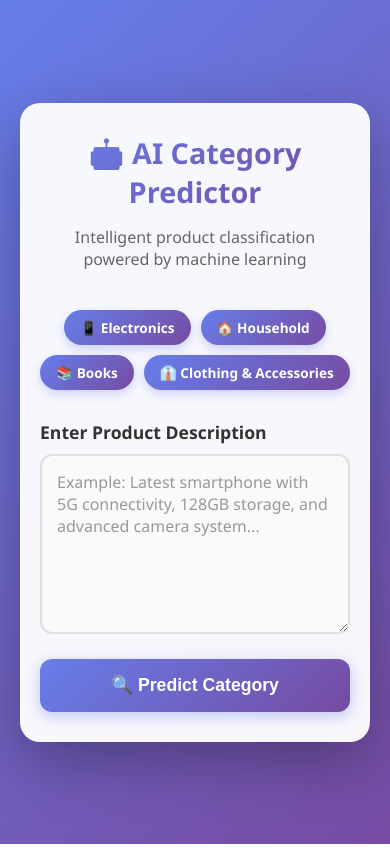
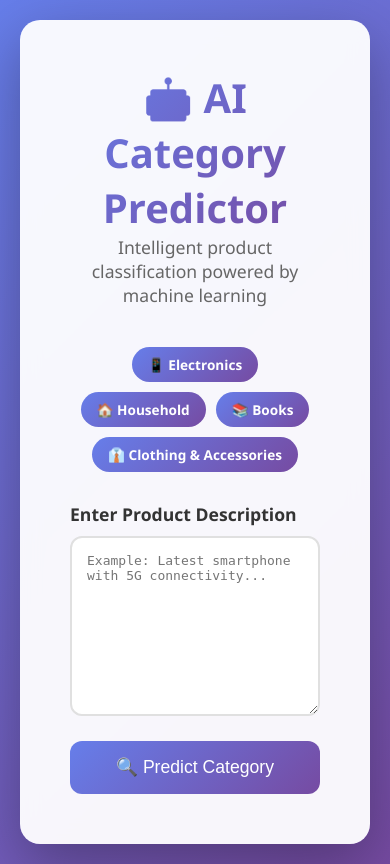
Before and after one commit to Shoaib940/Product-Classification, a Flask app: page / in a window 390 px wide. Run offline with Flask 3, Linux system fonts and the light colour scheme; parts of the project's set-up code (start-up, migrations or seed data) failed here and were passed over.

Commit message:
Update index.html

```diff
--- a/templates/index.html
+++ b/templates/index.html
@@ -5,189 +5,29 @@
     <meta name="viewport" content="width=device-width, initial-scale=1.0">
     <title>AI Product Category Predictor</title>
     <style>
-        * {
-            margin: 0;
-            padding: 0;
-            box-sizing: border-box;
-        }
-
-        body {
-            font-family: 'Segoe UI', Tahoma, Geneva, Verdana, sans-serif;
-            background: linear-gradient(135deg, #667eea 0%, #764ba2 100%);
-            min-height: 100vh;
-            display: flex;
-            align-items: center;
-            justify-content: center;
-            padding: 20px;
-        }
-
-        .container {
-            background: rgba(255, 255, 255, 0.95);
-            backdrop-filter: blur(10px);
-            border-radius: 20px;
-            box-shadow: 0 20px 60px rgba(0, 0, 0, 0.3);
-            max-width: 800px;
-            width: 100%;
-            padding: 50px;
-            animation: slideIn 0.5s ease-out;
-        }
-
-        @keyframes slideIn {
-            from {
-                opacity: 0;
-                transform: translateY(30px);
-            }
-            to {
-                opacity: 1;
-                transform: translateY(0);
-            }
-        }
-
-        h1 {
-            color: #667eea;
-            font-size: 2.5em;
-            margin-bottom: 15px;
-            text-align: center;
-            background: linear-gradient(135deg, #667eea 0%, #764ba2 100%);
-            -webkit-background-clip: text;
-            -webkit-text-fill-color: transparent;
-            background-clip: text;
-        }
-
-        .subtitle {
-            text-align: center;
-            color: #666;
-            margin-bottom: 40px;
-            font-size: 1.1em;
-        }
-
-        .categories-preview {
-            display: flex;
-            flex-wrap: wrap;
-            gap: 10px;
-            justify-content: center;
-            margin-bottom: 30px;
-        }
-
-        .category-badge {
-            background: linear-gradient(135deg, #667eea 0%, #764ba2 100%);
-            color: white;
-            padding: 8px 16px;
-            border-radius: 20px;
-            font-size: 0.85em;
-            font-weight: 600;
-            box-shadow: 0 4px 10px rgba(102, 126, 234, 0.3);
-        }
-
-        label {
-            display: block;
-            color: #333;
-            font-weight: 600;
-            margin-bottom: 10px;
-            font-size: 1.1em;
-        }
-
-        textarea {
-            width: 100%;
-            height: 180px;
-            padding: 15px;
-            border: 2px solid #e0e0e0;
-            border-radius: 12px;
-            font-size: 1em;
-            font-family: inherit;
-            resize: vertical;
-            transition: all 0.3s ease;
-            background: #fafafa;
-        }
-
-        textarea:focus {
-            outline: none;
-            border-color: #667eea;
-            background: white;
-            box-shadow: 0 0 0 4px rgba(102, 126, 234, 0.1);
-        }
-
-        textarea::placeholder {
-            color: #999;
-        }
-
-        button {
-            width: 100%;
-            padding: 16px;
-            margin-top: 20px;
-            background: linear-gradient(135deg, #667eea 0%, #764ba2 100%);
-            color: white;
-            border: none;
-            border-radius: 12px;
-            font-size: 1.1em;
-            font-weight: 600;
-            cursor: pointer;
-            transition: all 0.3s ease;
-            box-shadow: 0 4px 15px rgba(102, 126, 234, 0.4);
-        }
-
-        button:hover {
-            transform: translateY(-2px);
-            box-shadow: 0 6px 20px rgba(102, 126, 234, 0.5);
-        }
-
-        button:active {
-            transform: translateY(0);
-        }
-
-        .result {
-            margin-top: 30px;
-            padding: 25px;
-            background: linear-gradient(135deg, #667eea 0%, #764ba2 100%);
-            color: white;
-            border-radius: 12px;
-            text-align: center;
-            animation: fadeIn 0.5s ease-out;
-            box-shadow: 0 10px 30px rgba(102, 126, 234, 0.3);
-        }
-
-        @keyframes fadeIn {
-            from {
-                opacity: 0;
-                transform: scale(0.9);
-            }
-            to {
-                opacity: 1;
-                transform: scale(1);
-            }
-        }
-
-        .result-label {
-            font-size: 0.9em;
-            opacity: 0.9;
-            margin-bottom: 8px;
-        }
-
-        .result-category {
-            font-size: 2em;
-            font-weight: bold;
-            text-transform: uppercase;
-            letter-spacing: 1px;
-        }
-
-        .icon {
-            font-size: 3em;
-            margin-bottom: 10px;
-        }
-
-        @media (max-width: 600px) {
-            .container {
-                padding: 30px 20px;
-            }
-
-            h1 {
-                font-size: 1.8em;
-            }
-
-            .subtitle {
-                font-size: 1em;
-            }
-        }
+        * { margin:0; padding:0; box-sizing:border-box; }
+        body { font-family: 'Segoe UI', Tahoma, Geneva, Verdana, sans-serif;
+               background: linear-gradient(135deg, #667eea 0%, #764ba2 100%);
+               min-height:100vh; display:flex; align-items:center; justify-content:center; padding:20px; }
+        .container { background: rgba(255,255,255,0.95); backdrop-filter: blur(10px);
+                     border-radius:20px; box-shadow:0 20px 60px rgba(0,0,0,0.3);
+                     max-width:800px; width:100%; padding:50px; }
+        h1 { color:#667eea; font-size:2.5em; text-align:center;
+             background: linear-gradient(135deg, #667eea 0%, #764ba2 100%);
+             -webkit-background-clip: text; -webkit-text-fill-color: transparent; }
+        .subtitle { text-align:center; color:#666; margin-bottom:40px; font-size:1.1em; }
+        .categories-preview { display:flex; flex-wrap:wrap; gap:10px; justify-content:center; margin-bottom:30px; }
+        .category-badge { background: linear-gradient(135deg, #667eea 0%, #764ba2 100%);
+                           color:white; padding:8px 16px; border-radius:20px; font-size:0.85em; font-weight:600; }
+        label { display:block; color:#333; font-weight:600; margin-bottom:10px; font-size:1.1em; }
+        textarea { width:100%; height:180px; padding:15px; border:2px solid #e0e0e0; border-radius:12px; font-size:1em; }
+        button { width:100%; padding:16px; margin-top:20px; background:linear-gradient(135deg, #667eea 0%, #764ba2 100%);
+                 color:white; border:none; border-radius:12px; font-size:1.1em; cursor:pointer; }
+        .result { margin-top:30px; padding:25px; background: linear-gradient(135deg, #667eea 0%, #764ba2 100%);
+                  color:white; border-radius:12px; text-align:center; }
+        .result-label { font-size:0.9em; opacity:0.9; margin-bottom:8px; }
+        .result-category { font-size:2em; font-weight:bold; text-transform:uppercase; letter-spacing:1px; }
+        .icon { font-size:3em; margin-bottom:10px; }
     </style>
 </head>
 <body>
@@ -197,64 +37,26 @@
 
         <div class="categories-preview">
             <span class="category-badge">📱 Electronics</span>
-            <span class="category-badge">🏠 Household </span>
+            <span class="category-badge">🏠 Household</span>
             <span class="category-badge">📚 Books</span>
             <span class="category-badge">👔 Clothing & Accessories</span>
         </div>
 
-        <form id="predictionForm">
+        <!-- Form sends data to Flask -->
+        <form method="POST">
             <label for="product_text">Enter Product Description</label>
-            <textarea
-                id="product_text"
-                name="product_text"
-                placeholder="Example: Latest smartphone with 5G connectivity, 128GB storage, and advanced camera system..."
-                required
-            ></textarea>
+            <textarea id="product_text" name="product_text" placeholder="Example: Latest smartphone with 5G connectivity..." required></textarea>
             <button type="submit">🔍 Predict Category</button>
         </form>
 
-        <div id="resultContainer" style="display: none;">
-            <div class="result">
-                <div class="icon" id="categoryIcon">✨</div>
-                <div class="result-label">Predicted Category</div>
-                <div class="result-category" id="predictedCategory">—</div>
-            </div>
+        <!-- Display prediction from Flask -->
+        {% if prediction %}
+        <div class="result">
+            <div class="icon">✅</div>
+            <div class="result-label">Predicted Category</div>
+            <div class="result-category">{{ prediction }}</div>
         </div>
+        {% endif %}
     </div>
-
-    <script>
-        const categories = {
-            'Electronics': '💻',
-            'Household': '🏠',
-            'Books': '📚',
-            'Clothing and Accessories': '👔'
-        };
-
-        document.getElementById('predictionForm').addEventListener('submit', async function(e) {
-            e.preventDefault();
-
-            const text = document.getElementById('product_text').value.toLowerCase();
-            let prediction = 'IT';
-
-            // Simple keyword-based prediction
-            if (text.includes('book') || text.includes('novel') || text.includes('author') || text.includes('read')) {
-                prediction = 'Books';
-            } else if (text.includes('shirt') || text.includes('dress') || text.includes('shoes') || text.includes('fashion') || text.includes('clothes') || text.includes('wear')) {
-                prediction = 'Clothing and Accessories';
-            } else if (text.includes('washing') || text.includes('refrigerator') || text.includes('microwave') || text.includes('vacuum') || text.includes('kitchen') || text.includes('home appliance')) {
-                prediction = 'Household Electronics';
-            } else if (text.includes('laptop') || text.includes('computer') || text.includes('phone') || text.includes('software') || text.includes('tech') || text.includes('device')) {
-                prediction = 'IT';
-            }
-
-            // Display result
-            document.getElementById('categoryIcon').textContent = categories[prediction] || '✨';
-            document.getElementById('predictedCategory').textContent = prediction;
-            document.getElementById('resultContainer').style.display = 'block';
-
-            // Smooth scroll to result
-            document.getElementById('resultContainer').scrollIntoView({ behavior: 'smooth', block: 'nearest' });
-        });
-    </script>
 </body>
 </html>
```
